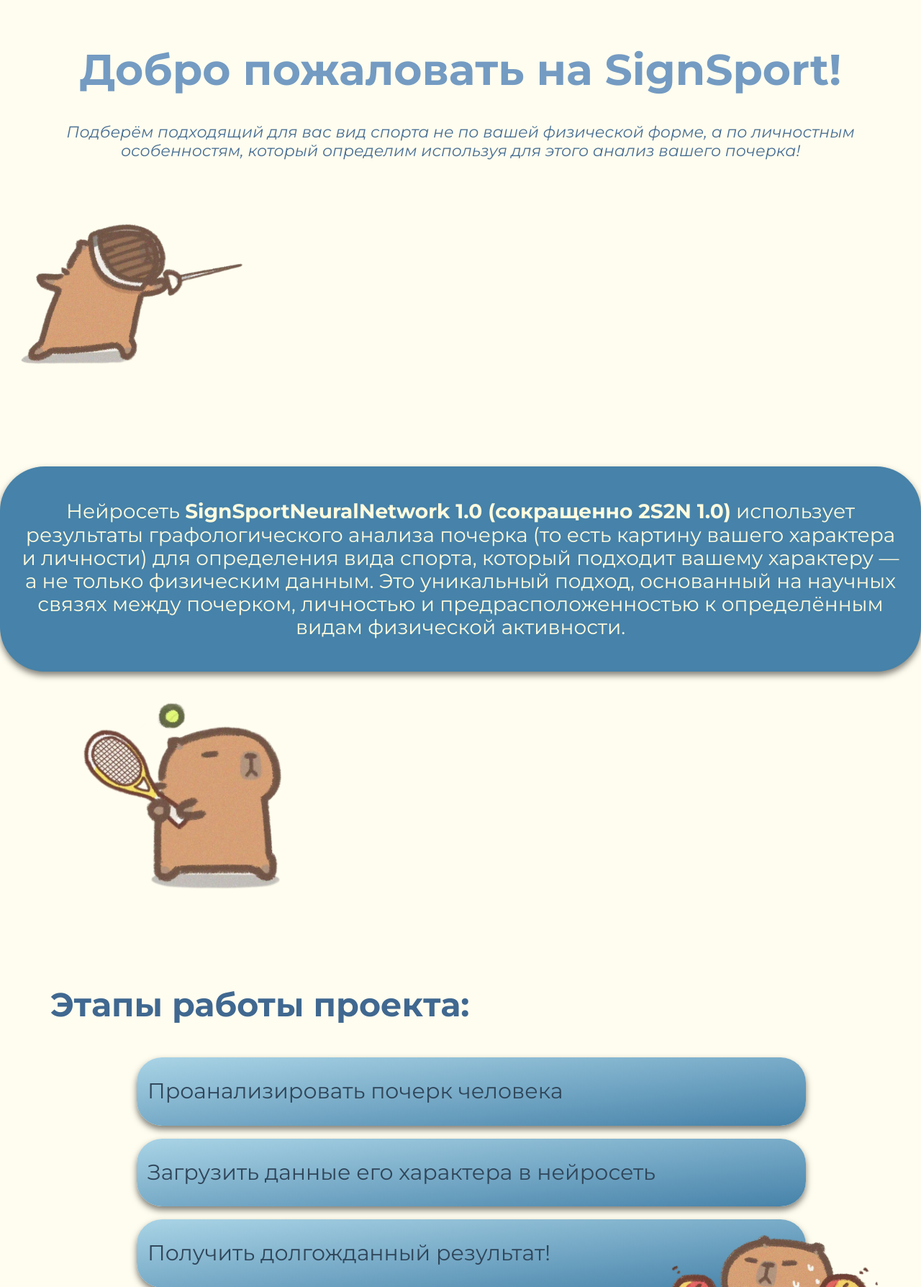
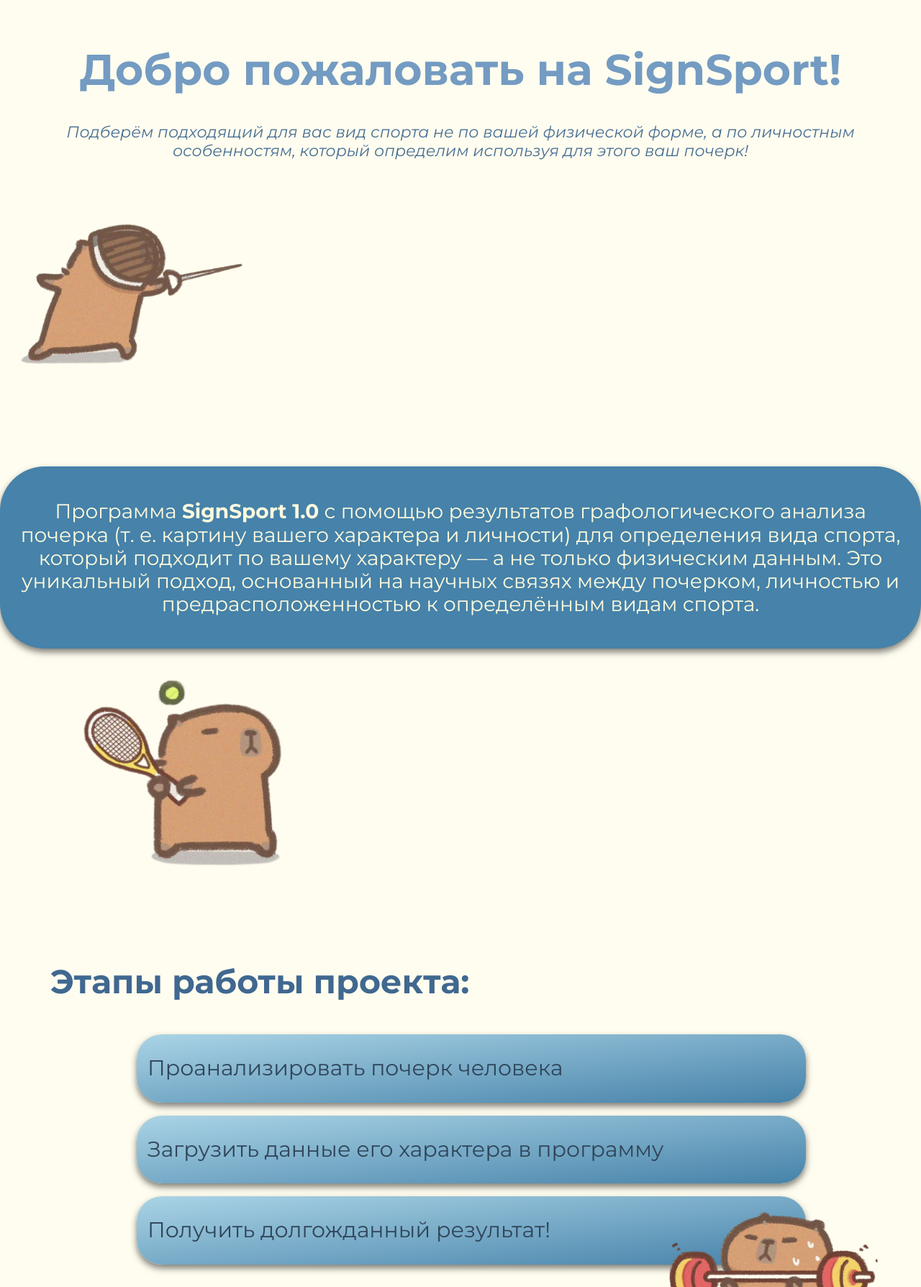
Before and after one commit to Books-Master18/SignSport-1.0, a Flask app: page / in a window 1280 px wide. Shown: the part 178-1966 px from the top of the page at 72% size. Run offline with Flask 3, Linux system fonts and the light colour scheme.

Commit message:
редактура главной страницы

```diff
--- a/templates/SignSport-1.0.html
+++ b/templates/SignSport-1.0.html
@@ -13,7 +13,7 @@
     <link rel="icon" href="{{ url_for('static', filename='images/favicon.jpg') }}" sizes="16x16" type="image/jpeg">
 </head>
 
-<!-- Баннер -->
+<!-- Баннер сверху-->
 <body>
     <div class="header">
         <div class="navigation">
@@ -27,42 +27,46 @@
                     <a href="#" class="custom-tooltip">
                         <b>О нас</b>
                         <span class="tooltip-text">
-                            Нейросеть SignSport поможет вам выбрать подходящий для вас вид спорта, опираясь на ваш характер и личность! Загрузите данные нейросети и она предоставит вам долгожданный подробный результат!
+                            Программа SignSport поможет вам выбрать подходящий для вас вид спорта, опираясь на ваш характер и личность! Загрузите здесь на сайте данные и она предоставит вам долгожданный результат!
                         </span>
                     </a>
                 </li>
             </ul>
         </div>
     </div>
+
 <!-- Приветсвенный текст -->
     <div class="mainpage">
         <h1 class="maintext">Добро пожаловать на SignSport!</h1>
         <p class="subtitle">
-            <i>Подберём подходящий для вас вид спорта не по вашей физической форме, а по личностным особенностям, который определим используя для этого анализ вашего почерка!</i>
+            <i>Подберём подходящий для вас вид спорта не по вашей физической форме, а по личностным особенностям, который определим используя для этого ваш почерк!</i>
         </p>
         <img src="{{ url_for('static', filename='images/fencing.png') }}" alt="fencing">
     </div>
+
 <!-- Блок с кратким описанием проекта  -->
     <div class="text">
         <p>
-            Нейросеть <strong>SignSportNeuralNetwork 1.0 (сокращенно 2S2N 1.0)</strong> использует результаты графологического анализа почерка (то есть картину вашего характера и личности) для определения вида спорта, который подходит вашему характеру — а не только физическим данным. Это уникальный подход, основанный на научных связях между почерком, личностью и предрасположенностью к определённым видам физической активности.
+            Программа <strong>SignSport 1.0</strong> с помощью результатов графологического анализа почерка (т. е. картину вашего характера и личности) для определения вида спорта, который подходит по вашему характеру — а не только физическим данным. Это уникальный подход, основанный на научных связях между почерком, личностью и предрасположенностью к определённым видам спорта.
         </p>
     </div>
+
 <!-- Этапы выполнения работы -->
     <div class="list">
         <img class="tennis" src="{{ url_for('static', filename='images/tennis.png') }}" alt="tennis">
         <p class="name">Этапы работы проекта:</p>
         <ul class="spisok">
             <li class="textspisok">Проанализировать почерк человека</li>
-            <li class="textspisok">Загрузить данные его характера в нейросеть</li>
+            <li class="textspisok">Загрузить данные его характера в программу</li>
             <li class="textspisok">Получить долгожданный результат!</li>
             <img class="athletic" src="{{ url_for('static', filename='images/athlete.png') }}" alt="athlete">
         </ul>
     </div>
+
 <!-- Оформление кнопки для перехода на нейросеть -->
     <div class="AI">
         <img src="{{ url_for('static', filename='images/photo.png') }}" alt="mini capibara">
-        <p class="AI-text">Загрузите готовый отчёт по анализу вашего почерка — и получите рекомендацию по подходящему виду спорта прямо сейчас!</p>
+        <p class="AI-text">Загрузите отчёт вашего характера по почерку — и получите рекомендацию по подходящему виду спорта прямо сейчас!</p>
     </div>
 
     <div class="arrow-container">
@@ -75,7 +79,7 @@
 
     <footer>
         <div>
-            <p><b>SignSportNeuralNetwork 1.0 (2S2N 1.0) — Анализ почерка для подбора вида спорта</b></p>
+            <p><b>SignSport 1.0 — Анализ почерка для подбора вида спорта</b></p>
         </div>
     </footer>
 
```
